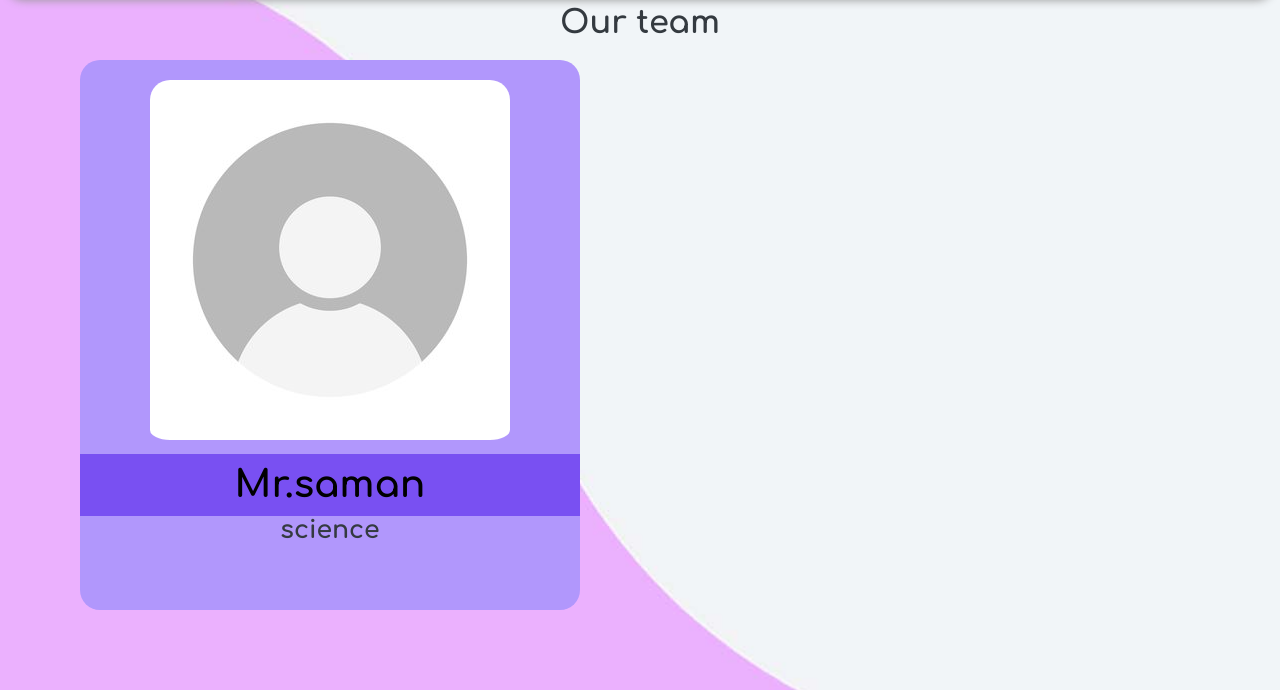
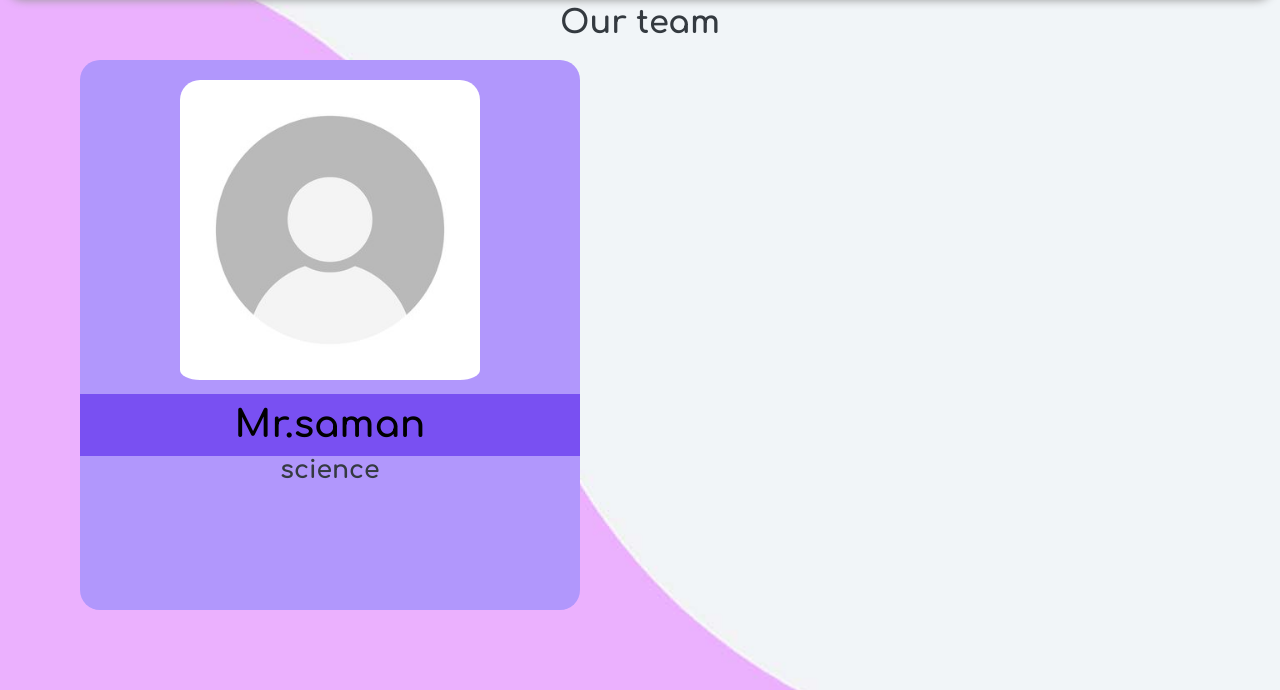
Before and after one commit to JONTI0000/E-learning-Platform, a Django app: page /lecturers/ in a window 1280 px wide. Shown: the part 75-765 px from the top of the page. Run offline with Django 4.2, Linux system fonts and the light colour scheme; data comes from the database, SQL or seed files in the repository.

Commit message:
lecturer page tweaks

```diff
--- a/templates/lecturers.html
+++ b/templates/lecturers.html
@@ -63,6 +63,8 @@
     img{
         padding-bottom: 10px;
         border-radius: 20px;
+        width:300px ;
+        height: auto;
     }
 
 
```
